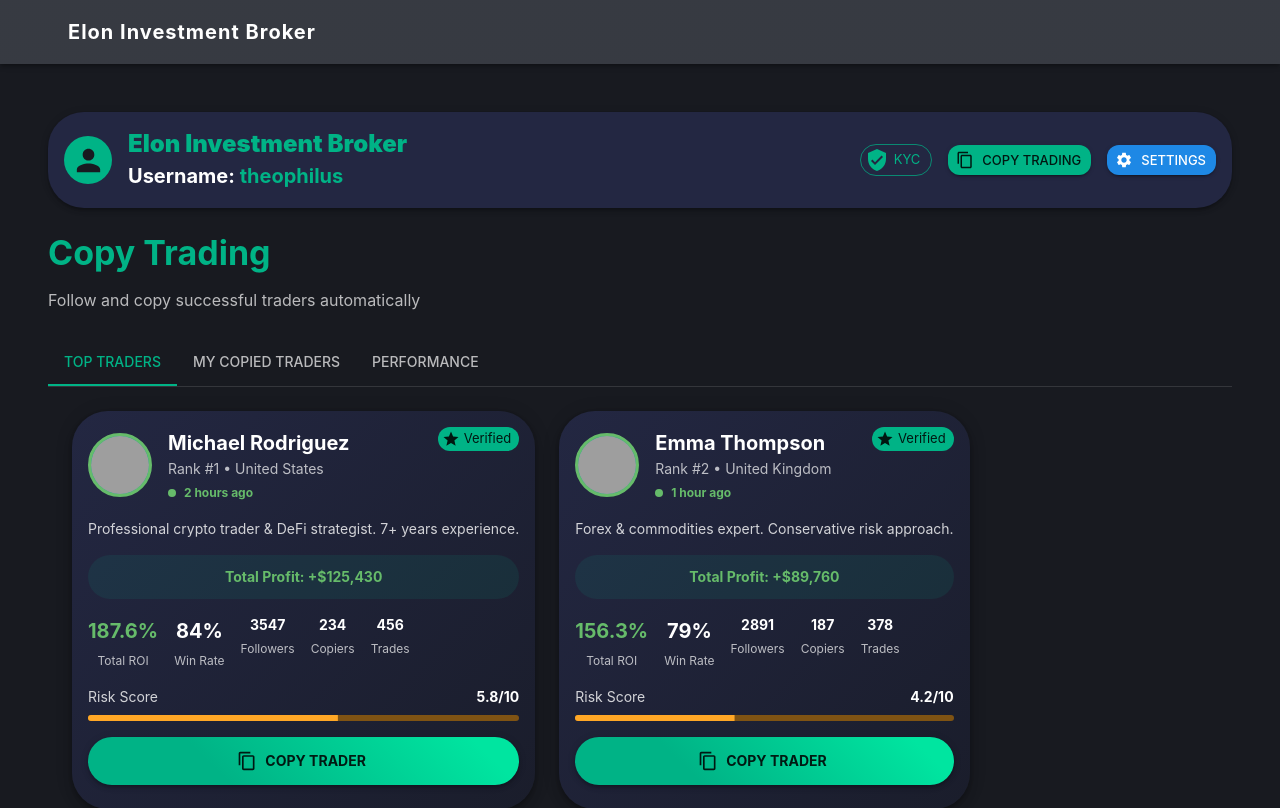
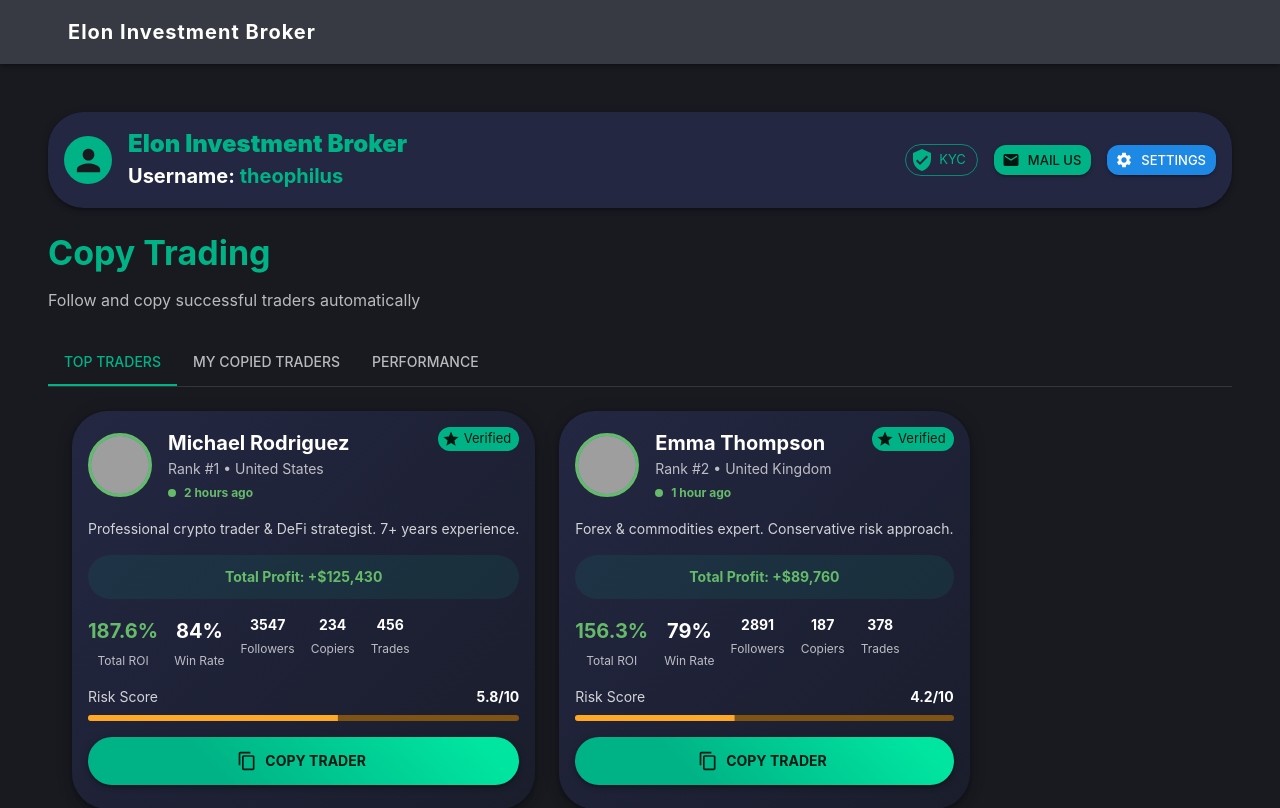
Before and after one commit to Diateck/crypto-forex-frontend-, a React (Vite) app: page /dashboard/copy-trading in a window 1280 px wide. Shown: the top 808 px of the page. Built offline with nearby package versions, Linux system fonts and the light colour scheme; sample sign-in values are in the browser's storage; grey boxes are pictures that could not be loaded; some icons are missing.

Commit message:
Update CopyTrading.jsx

```diff
--- a/src/pages/CopyTrading.jsx
+++ b/src/pages/CopyTrading.jsx
@@ -268,8 +268,8 @@ export default function CopyTrading() {
         </Box>
         <Stack direction={{ xs: 'column', sm: 'row' }} spacing={2} alignItems="center">
           <Chip icon={<VerifiedUser />} label="KYC" color="primary" variant="outlined" />
-          <Button variant="contained" color="primary" startIcon={<ContentCopy />} size="small">
-            Copy Trading
+          <Button variant="contained" color="primary" startIcon={<Email />} size="small">
+            Mail Us
           </Button>
           <Button variant="contained" color="secondary" startIcon={<Settings />} size="small">
             Settings
```
